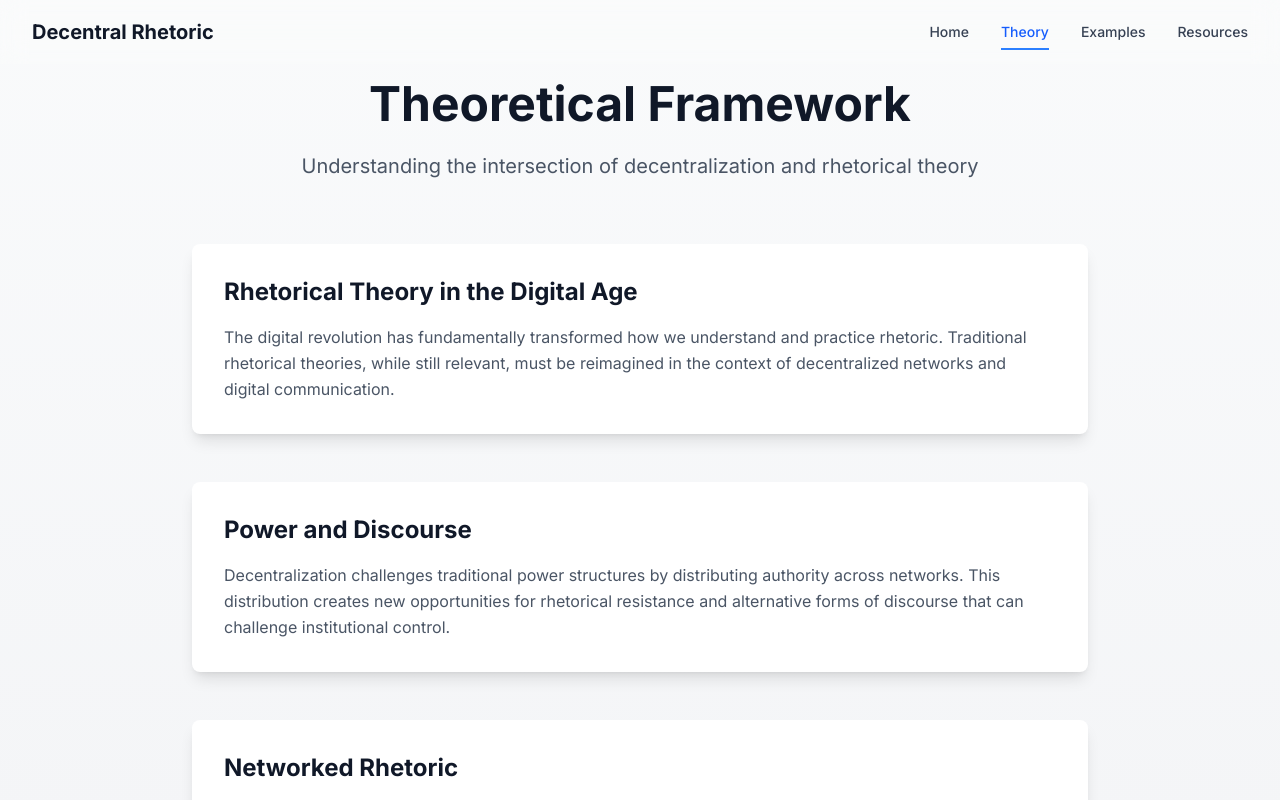
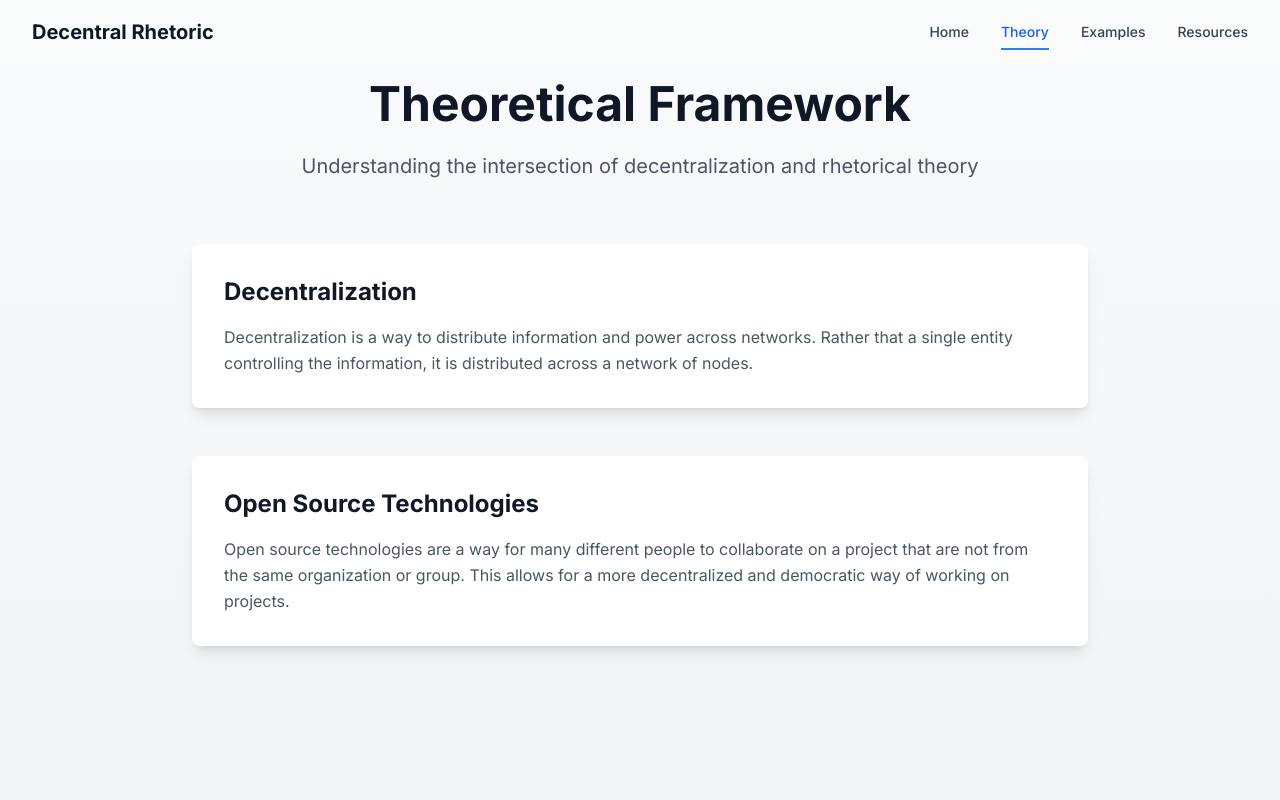
Before and after one commit to yoruowl/multimodal-project, a Next.js app: page /theory in a window 1280 px wide. Shown: the top 800 px of the page. Built offline with nearby package versions, Linux system fonts and the light colour scheme.

Commit message:
decentralization and open source pages

```diff
--- /dev/null
+++ b/src/app/theory/decentralization/page.tsx
@@ -0,0 +1,30 @@
+export default function Decentralization() {
+  return (
+    <main className="min-h-screen bg-gradient-to-b from-gray-50 to-gray-100">
+      <section className="py-20 px-4">
+        <div className="max-w-4xl mx-auto space-y-8">
+          <div className="text-center mb-16">
+            <h1 className="text-4xl md:text-5xl font-bold text-gray-900 mb-6">
+              Decentralization
+            </h1>
+            <p className="text-xl text-gray-600">
+              Decentralization is a way to distribute information and power across networks.
+              Rather than a single entity controlling the information, it is distributed
+              across a network of nodes.
+            </p>
+          </div>
+
+          <div className="bg-white rounded-lg shadow-lg p-8 transform hover:scale-[1.02] transition-transform duration-200">
+            <h2 className="text-2xl font-bold text-gray-900 mb-4">
+              Benefits of Decentralization
+            </h2>
+            <p className="text-gray-600 leading-relaxed">
+              By distributing control, decentralized networks can increase security,
+              reduce censorship, and promote resilience against single points of failure.
+            </p>
+          </div>
+        </div>
+      </section>
+    </main>
+  );
+}
--- /dev/null
+++ b/src/app/theory/open-source/page.tsx
@@ -0,0 +1,31 @@
+export default function OpenSource() {
+  return (
+    <main className="min-h-screen bg-gradient-to-b from-gray-50 to-gray-100">
+      <section className="py-20 px-4">
+        <div className="max-w-4xl mx-auto space-y-8">
+          <div className="text-center mb-16">
+            <h1 className="text-4xl md:text-5xl font-bold text-gray-900 mb-6">
+              Open Source Technologies
+            </h1>
+            <p className="text-xl text-gray-600">
+              Open source technologies are a way for many different people to
+              collaborate on a project that are not from the same organization or
+              group. This allows for a more decentralized and democratic way of
+              working on projects.
+            </p>
+          </div>
+
+          <div className="bg-white rounded-lg shadow-lg p-8 transform hover:scale-[1.02] transition-transform duration-200">
+            <h2 className="text-2xl font-bold text-gray-900 mb-4">
+              Why Open Source Matters
+            </h2>
+            <p className="text-gray-600 leading-relaxed">
+              Open source projects foster transparency, community-driven development,
+              and innovation by allowing anyone to inspect, modify, and distribute software.
+            </p>
+          </div>
+        </div>
+      </section>
+    </main>
+  );
+}
--- a/src/app/theory/page.tsx
+++ b/src/app/theory/page.tsx
@@ -1,3 +1,5 @@
+import Link from 'next/link';
+
 export default function Theory() {
   return (
     <main className="min-h-screen bg-gradient-to-b from-gray-50 to-gray-100">
@@ -13,32 +15,23 @@ export default function Theory() {
           </div>
 
           <div className="grid gap-12">
-            <div className="bg-white rounded-lg shadow-lg p-8 transform hover:scale-[1.02] transition-transform duration-200">
+            <Link href="/theory/decentralization" className="bg-white rounded-lg shadow-lg p-8 transform hover:scale-[1.02] transition-transform duration-200 block">
               <h2 className="text-2xl font-bold text-gray-900 mb-4">
-                Rhetorical Theory in the Digital Age
+                Decentralization
               </h2>
               <p className="text-gray-600 leading-relaxed">
-                The digital revolution has fundamentally transformed how we understand and practice rhetoric. Traditional rhetorical theories, while still relevant, must be reimagined in the context of decentralized networks and digital communication.
+                Decentralization is a way to distribute information and power across networks. Rather that a single entity controlling the information, it is distributed across a network of nodes.
               </p>
-            </div>
+            </Link>
 
-            <div className="bg-white rounded-lg shadow-lg p-8 transform hover:scale-[1.02] transition-transform duration-200">
+            <Link href="/theory/open-source" className="bg-white rounded-lg shadow-lg p-8 transform hover:scale-[1.02] transition-transform duration-200 block">
               <h2 className="text-2xl font-bold text-gray-900 mb-4">
-                Power and Discourse
+                Open Source Technologies
               </h2>
               <p className="text-gray-600 leading-relaxed">
-                Decentralization challenges traditional power structures by distributing authority across networks. This distribution creates new opportunities for rhetorical resistance and alternative forms of discourse that can challenge institutional control.
+                Open source technologies are a way for many different people to collaborate on a project that are not from the same organization or group. This allows for a more decentralized and democratic way of working on projects.
               </p>
-            </div>
-
-            <div className="bg-white rounded-lg shadow-lg p-8 transform hover:scale-[1.02] transition-transform duration-200">
-              <h2 className="text-2xl font-bold text-gray-900 mb-4">
-                Networked Rhetoric
-              </h2>
-              <p className="text-gray-600 leading-relaxed">
-                The concept of networked rhetoric explores how meaning and persuasion operate in distributed systems. This framework helps us understand how decentralized networks can facilitate new forms of collective action and rhetorical resistance.
-              </p>
-            </div>
+            </Link>
           </div>
         </div>
       </section>
```
